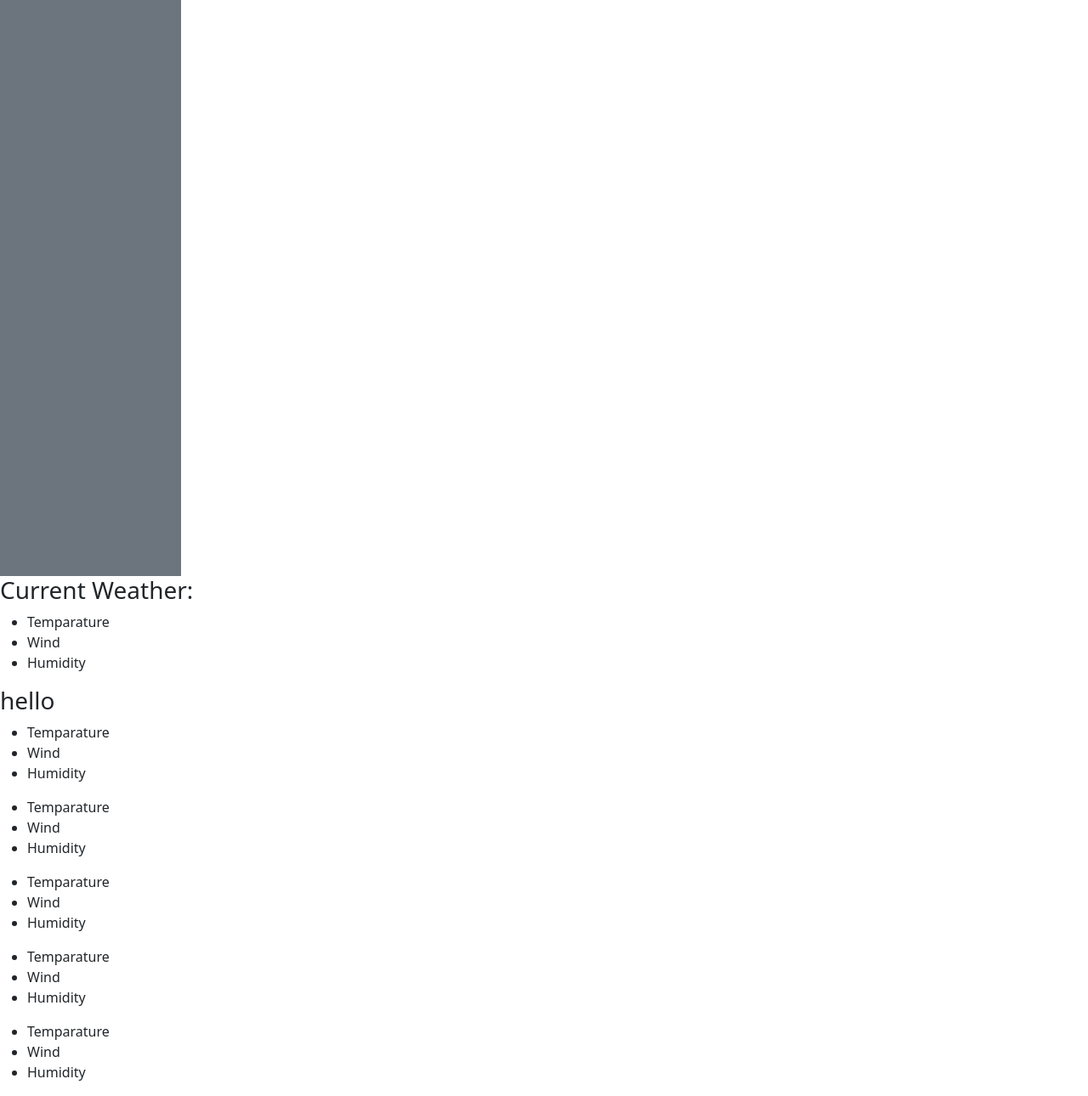
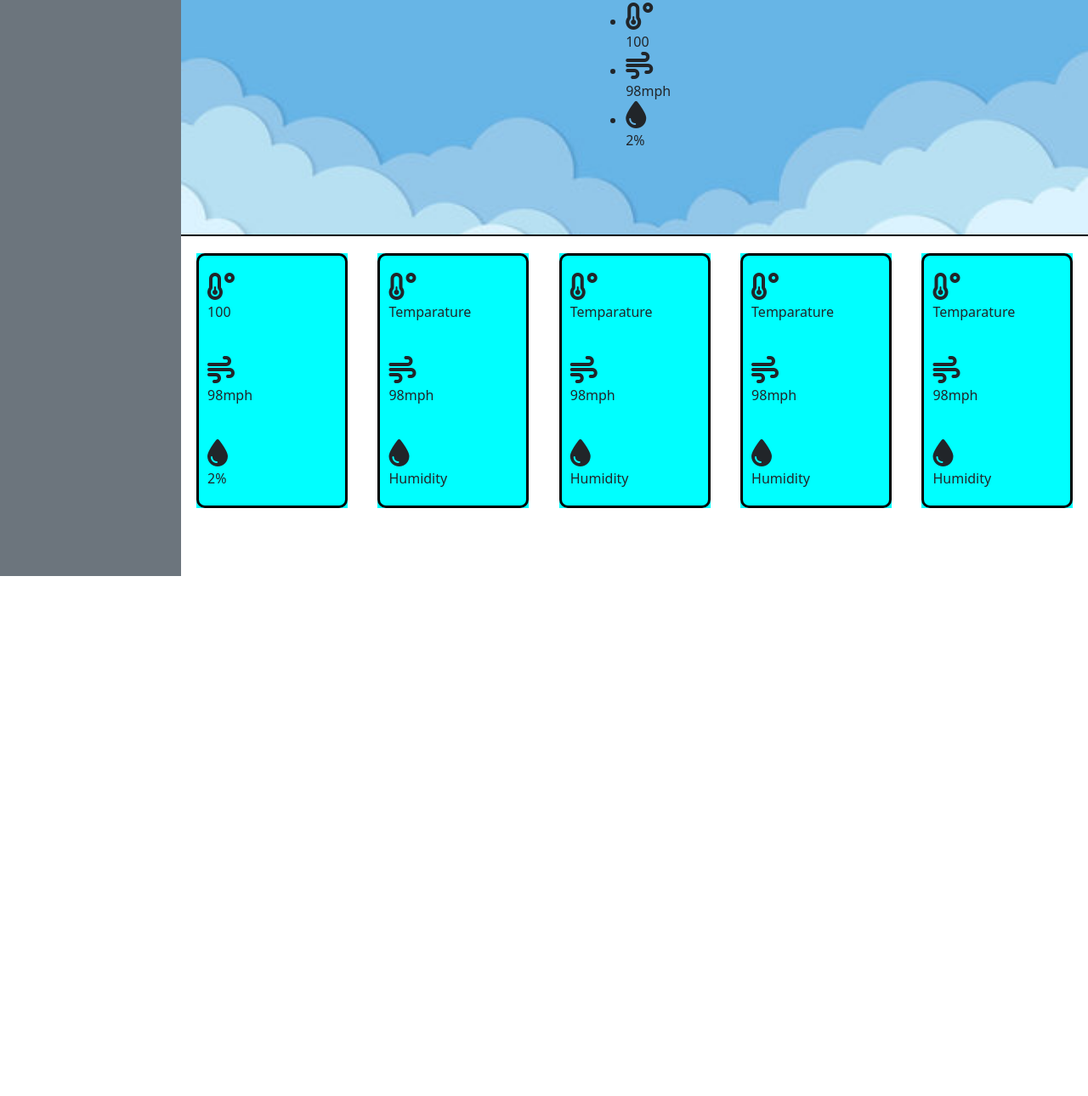
Before and after one commit to Ch40s1/Weather-Application, a plain HTML site: page index.html in a window 1280 px wide. Shown: the part 184-1474 px from the top of the page at 85% size. After the commit the page ends 862 px from the top, so only its background shows below. Drawn offline with nearby package versions, Linux system fonts and the light colour scheme.

Commit message:
added style for weather seactions

```diff
--- a/index.html
+++ b/index.html
@@ -1,9 +1,11 @@
 <!DOCTYPE html>
 <html lang="en">
+
 <head>
   <meta charset="UTF-8">
   <meta name="viewport" content="width=device-width, initial-scale=1.0">
   <link rel="stylesheet" href="	https://cdn.jsdelivr.net/npm/bootstrap@5.3.0/dist/css/bootstrap.min.css">
+  <script src="https://kit.fontawesome.com/9cca718ac3.js" crossorigin="anonymous"></script>
   <link rel="stylesheet" href="./style.css">
   <title>Weather</title>
 </head>
@@ -20,60 +22,69 @@
     </div>
   </nav>
 </header>
+
 <body>
+  <!-- I want the aside to be on the lest side -->
+  <!-- I want the main to be have two sections. the top section will have the weather and name of city -->
+  <!-- the bottom section will have all the other things. -->
+  <main class="d-flex col-md-10 w-100">
     <!-- I want the aside to be on the lest side -->
-  <aside id="previous-search" class="bg-secondary col-md-2 col-sm-4">
-  </aside>
+    <aside id="previous-search" class="bg-secondary col-md-2">
+    </aside>
     <!-- I want the main to be have two sections. the top section will have the weather and name of city -->
     <!-- the bottom section will have all the other things. -->
-  <main class="col-md-10 col-sm-8">
-    <section >
-      <h3>Current Weather:</h3>
-      <ul>
-        <li>Temparature</li>
-        <li>Wind</li>
-        <li>Humidity</li>
-      </ul>
+    <section class="col-md-10">
+      <section id="current-weather" class="d-flex justify-content-center align-items-center">
+        <div id="current-day">
+          <h3 id="city-name">Dallas</h3>
+          <ul class="">
+            <li><i class="fa-solid fa-temperature-low fa-2x"></i><br>100</li>
+            <li> <i class="fa-solid fa-wind fa-2x"></i><br> 98mph</li>
+            <li><i class="fa-solid fa-droplet fa-2x"></i><br> 2%</li>
+          </ul>
+        </div>
+      </section>
+      <section id="five-day-forecast" class="d-flex justify-content-around">
+        <div class="weekday col-md-2">
+          <ul class="forecast-weather">
+            <li><i class="fa-solid fa-temperature-low fa-2x"></i><br>100</li>
+            <!-- <i class="fa-solid fa-wind fa-2x"></i> -->
+            <li> <i class="fa-solid fa-wind fa-2x"></i><br> 98mph</li>
+            <li><i class="fa-solid fa-droplet fa-2x"></i><br>2%</li>
+          </ul>
+        </div>
+        <div class="weekday col-md-2">
+          <ul class="forecast-weather">
+            <li><i class="fa-solid fa-temperature-low fa-2x"></i><br>Temparature</li>
+            <li> <i class="fa-solid fa-wind fa-2x"></i><br> 98mph</li>
+            <li><i class="fa-solid fa-droplet fa-2x"></i><br>Humidity</li>
+          </ul>
+        </div>
+        <div class="weekday col-md-2">
+          <ul class="forecast-weather">
+            <li><i class="fa-solid fa-temperature-low fa-2x"></i><br>Temparature</li>
+            <li> <i class="fa-solid fa-wind fa-2x"></i><br> 98mph</li>
+            <li><i class="fa-solid fa-droplet fa-2x"></i><br>Humidity</li>
+          </ul>
+        </div>
+        <div class="weekday col-md-2">
+          <ul class="forecast-weather">
+            <li><i class="fa-solid fa-temperature-low fa-2x"></i><br>Temparature</li>
+            <li> <i class="fa-solid fa-wind fa-2x"></i><br> 98mph</li>
+            <li><i class="fa-solid fa-droplet fa-2x"></i><br>Humidity</li>
+          </ul>
+        </div>
+        <div class="weekday col-md-2">
+          <ul class="forecast-weather">
+            <li><i class="fa-solid fa-temperature-low fa-2x"></i><br>Temparature</li>
+            <li> <i class="fa-solid fa-wind fa-2x"></i><br> 98mph</li>
+            <li><i class="fa-solid fa-droplet fa-2x"></i><br>Humidity</li>
+          </ul>
+        </div>
+      </section>
     </section>
-    </section>
-      <h3>hello</h3>
-      <div>
-        <ul>
-          <li>Temparature</li>
-          <li>Wind</li>
-          <li>Humidity</li>
-        </ul>
-      </div>
-      <div>
-        <ul>
-          <li>Temparature</li>
-          <li>Wind</li>
-          <li>Humidity</li>
-        </ul>
-      </div>
-      <div>
-        <ul>
-          <li>Temparature</li>
-          <li>Wind</li>
-          <li>Humidity</li>
-        </ul>
-      </div>
-      <div>
-        <ul>
-          <li>Temparature</li>
-          <li>Wind</li>
-          <li>Humidity</li>
-        </ul>
-      </div>
-      <div>
-        <ul>
-          <li>Temparature</li>
-          <li>Wind</li>
-          <li>Humidity</li>
-        </ul>
-      </div>
-    <section>
   </main>
   <script src="./script.js"></script>
 </body>
+
 </html>
--- a/style.css
+++ b/style.css
@@ -5,6 +5,35 @@
 aside{
   height: 100vh;
 }
+#current-weather{
+  height: 50%;
+  width: 100%;
+  border-bottom: 2px solid black;
+  background-image: url("./assets/weather.jpeg");
+  background-repeat: no-repeat;
+  background-size: 100%;
+}
+#five-day-forecast{
+  height: 50%;
+  padding-top: 20px;
+}
+.weekday{
+  background-color: aqua;
+  height: 300px;
+
+}
+#current-day{
+}
+.forecast-weather{
+  list-style: none;
+  display: flex;
+  flex-direction: column;
+  justify-content: space-around;
+  height: 100%;
+  padding-left: 10px;
+  border: 3px solid black;
+  border-radius: 10px;
+}
 @media only screen and (max-width: 600px) {
   .col-sm-4 {background:orange;}
 }
```
Also changed, not shown: assets/weather.jpeg (added).
